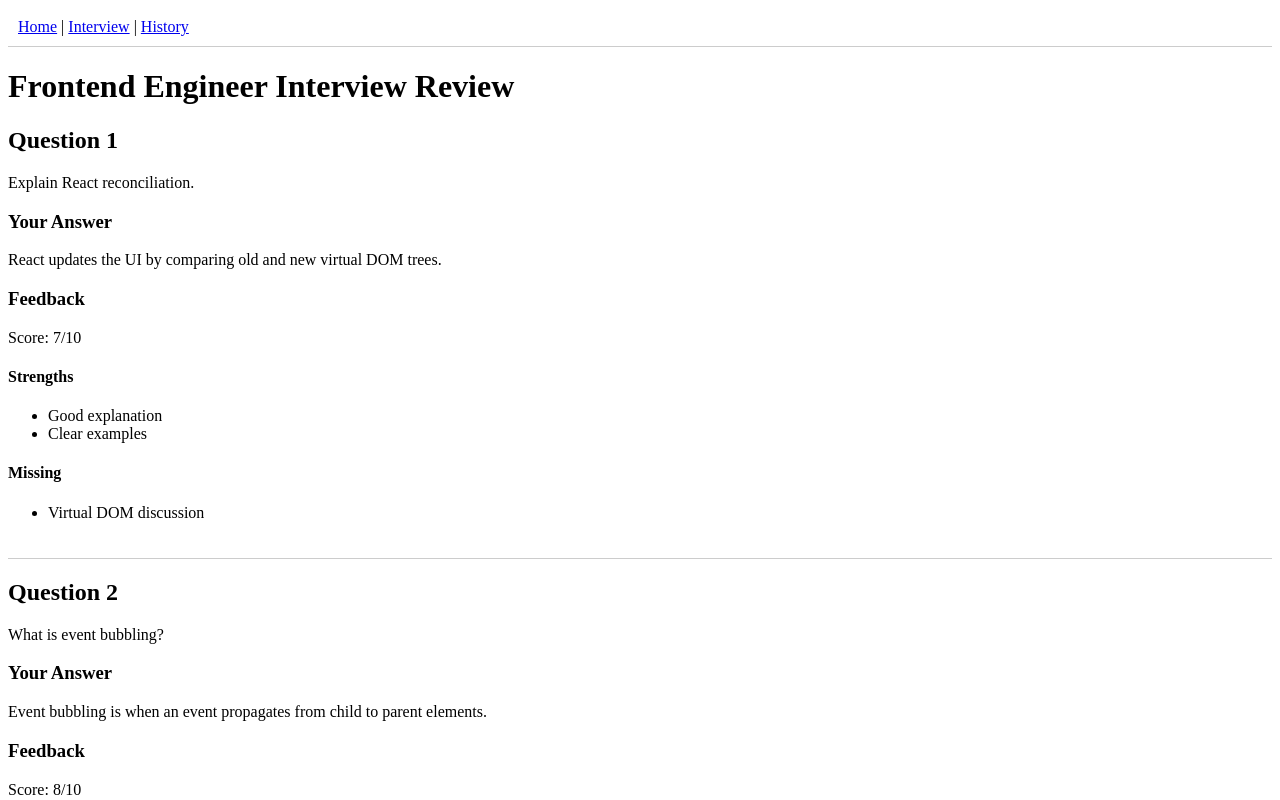
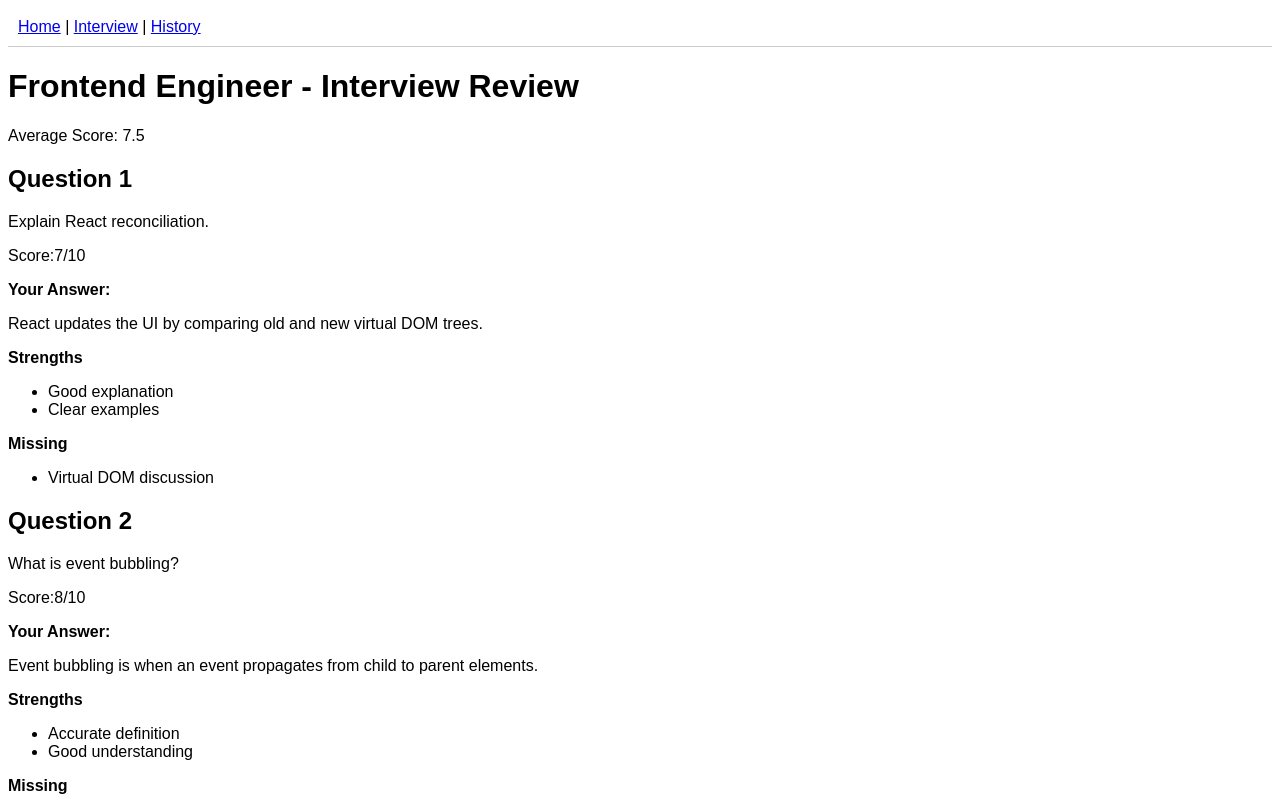
Before and after one commit to shiro1307/acemyinterview, a Next.js app: page /session/1 in a window 1280 px wide. Shown: the top 800 px of the page. Built offline with nearby package versions, Linux system fonts and the light colour scheme.

Commit message:
Created a shared types file, implemented proper typing in all files, basic flow of program and display of dummy data

```diff
--- /dev/null
+++ b/app/components/InterviewQuestions.tsx
@@ -0,0 +1,71 @@
+"use client";
+
+import { useRouter } from "next/navigation";
+import { useState } from "react";
+import QuestionForm from "./QuestionForm";
+import FeedbackList from "./FeedbackList";
+import { Question } from "@/app/types";
+
+export default function InterviewQuestions({ questions, sessionId }: { questions: Question[], sessionId: string }) {
+    const [currentIndex, setCurrentIndex] = useState(0);
+
+    const [feedbackVisible, setFeedbackVisible] = useState(false);
+
+    const question = questions[currentIndex];
+
+    const router = useRouter();
+
+    function submitQuestion() {
+        setFeedbackVisible(true)
+    }
+
+    function nextQuestion() {
+        setCurrentIndex((prev) => prev + 1)
+        setFeedbackVisible(false)
+    }
+
+    function finishInterview() {
+        router.push(`/session/${sessionId}`);
+    }
+
+    const isLastQuestion = (currentIndex === questions.length - 1);
+
+    return (
+        <div>
+
+            <QuestionForm
+                questionNumber={currentIndex + 1}
+                questionText={question.text}
+                submitQuestion={submitQuestion}
+            />
+
+            {
+                feedbackVisible &&
+                <div>
+                    <h2>Feedback</h2>
+                    <p>Score: {question.feedback.score}/10</p>
+
+                    <FeedbackList
+                        title="Strengths"
+                        items={question.feedback.strengths}
+                    />
+
+                    <FeedbackList
+                        title="Missing"
+                        items={question.feedback.missing}
+                    />
+                </div>
+            }
+
+            {
+                feedbackVisible &&
+                <button
+                    onClick={!isLastQuestion ? nextQuestion : finishInterview}
+                >
+                    {!isLastQuestion ? <>Next Question</> : <>Finish Interview</>}
+                </button>
+            }
+
+        </div>
+    );
+}
--- a/app/components/QuestionForm.tsx
+++ b/app/components/QuestionForm.tsx
@@ -1,18 +1,20 @@
 interface QuestionFormProps {
     questionNumber: number;
     questionText: string;
+    submitQuestion: () => void;
 }
 
 export default function QuestionForm({
     questionNumber,
     questionText,
+    submitQuestion
 }: QuestionFormProps) {
     return (
         <div>
             <h1>Question {questionNumber}</h1>
             <p>{questionText}</p>
             <textarea />
-            <button>Submit Answer</button>
+            <button onClick={submitQuestion}>Submit Answer</button>
         </div>
     );
 }
--- a/app/components/SessionListItem.tsx
+++ b/app/components/SessionListItem.tsx
@@ -1,15 +1,18 @@
 import Link from "next/link";
+import { Session, Question } from "@/app/types";
 
-interface SessionListItemProps {
-    id: number;
-    role: string;
-}
+export default function SessionListItem({ session }: { session: Session }) {
 
-export default function SessionListItem({ id, role }: SessionListItemProps) {
+    const averageScore =
+        session.questions.reduce(
+            (sum: number, q: Question) => sum + q.feedback.score,
+            0
+        ) / session.questions.length;
+
     return (
         <li>
-            {id} - {role}:
-            <Link href={`/session/${id}`}> Go to session {id}?</Link>
+            {session.role} (Avg. score - {averageScore}):
+            <Link href={`/session/${session.id}`}>Go to session {session.id}?</Link>
         </li>
     );
 }
--- a/app/globals.css
+++ b/app/globals.css
@@ -1 +1,26 @@
-/*@import "tailwindcss";*/
+/*
+
+@import "tailwindcss";
+
+*/
+
+body{
+    font-family: Arial, Helvetica, sans-serif;
+}
+
+button{
+    background-color: gainsboro;
+    padding: 3px;
+    margin: 5px;
+    border: 1px solid gray;
+}
+button:hover{
+    background-color: whitesmoke;
+}
+button:active{
+    background-color: rgb(175, 175, 175);
+}
+
+a{
+    text-decoration: underline;
+}
--- a/app/history/page.tsx
+++ b/app/history/page.tsx
@@ -11,7 +11,7 @@ export default function HistoryPage() {
             <ol>
                 {
                     sessions.map((session) => (
-                        <SessionListItem key={session.id} id={Number(session.id)} role={session.role} />
+                        <SessionListItem key={session.id} session={session} />
                     ))
                 }
             </ol>
--- a/app/interview/[sessionId]/page.tsx
+++ b/app/interview/[sessionId]/page.tsx
@@ -1,6 +1,5 @@
-import QuestionForm from "../../components/QuestionForm";
-import FeedbackList from "../../components/FeedbackList";
 import { sessions } from "../../data/sessions";
+import InterviewQuestions from "@/app/components/InterviewQuestions";
 
 interface InterviewSessionPageProps {
     params: Promise<{
@@ -12,7 +11,10 @@ export default async function InterviewSessionPage({
     params,
 }: InterviewSessionPageProps) {
     const { sessionId } = await params;
-    const session = sessions.find((s) => s.id === sessionId);
+
+    const session = sessions.find(
+        (s) => s.id === sessionId
+    );
 
     if (!session) {
         return <div>Session not found</div>;
@@ -22,21 +24,10 @@ export default async function InterviewSessionPage({
         <div>
             <h1>Interview Session {sessionId}</h1>
 
-            {session.questions.map((question) => (
-                <div key={question.id}>
-                    <QuestionForm questionNumber={question.id} questionText={question.text} />
-                    <div>
-                        <h2>Feedback</h2>
-                        <p>Score: {question.feedback.score}/10</p>
-                        <FeedbackList title="Strengths" items={question.feedback.strengths} />
-                        <FeedbackList title="Missing" items={question.feedback.missing} />
-                    </div>
-                </div>
-            ))}
-
-            <button>
-                Next Question
-            </button>
+            <InterviewQuestions
+                questions={session.questions}
+                sessionId={session.id}
+            />
         </div>
     );
 }
--- a/app/session/[sessionId]/page.tsx
+++ b/app/session/[sessionId]/page.tsx
@@ -6,40 +6,80 @@ interface SessionPageProps {
     }>;
 }
 
-export default async function SessionPage({ params }: SessionPageProps) {
+export default async function SessionPage({
+    params,
+}: SessionPageProps) {
     const { sessionId } = await params;
-    const session = sessions.find((s) => s.id === sessionId);
+
+    const session = sessions.find(
+        (s) => s.id === sessionId
+    );
 
     if (!session) {
         return <div>Session not found</div>;
     }
 
+    const averageScore =
+        session.questions.reduce(
+            (sum, q) => sum + q.feedback.score,
+            0
+        ) / session.questions.length;
+
     return (
         <div>
-            <h1>{session.role} Interview Review</h1>
+            <h1>{session.role} - Interview Review</h1>
+
+            <p>
+                Average Score: {averageScore.toFixed(1)}
+            </p>
 
             {session.questions.map((question) => (
-                <div key={question.id} style={{ marginBottom: "20px", borderBottom: "1px solid #ccc", paddingBottom: "20px" }}>
-                    <h2>Question {question.id}</h2>
+                <div key={question.id}>
+                    <h2>
+                        Question {question.id}
+                    </h2>
+
                     <p>{question.text}</p>
 
-                    <h3>Your Answer</h3>
+                    <p>
+                        Score:
+                        {question.feedback.score}/10
+                    </p>
+
+                    <p>
+                        <strong>Your Answer:</strong>
+                    </p>
+
                     <p>{question.answer}</p>
 
-                    <h3>Feedback</h3>
-                    <p>Score: {question.feedback.score}/10</p>
-                    <h4>Strengths</h4>
+                    <p>
+                        <strong>Strengths</strong>
+                    </p>
+
                     <ul>
-                        {question.feedback.strengths.map((strength, idx) => (
-                            <li key={idx}>{strength}</li>
-                        ))}
+                        {question.feedback.strengths.map(
+                            (strength) => (
+                                <li key={strength}>
+                                    {strength}
+                                </li>
+                            )
+                        )}
                     </ul>
-                    <h4>Missing</h4>
+
+                    <p>
+                        <strong>Missing</strong>
+                    </p>
+
                     <ul>
-                        {question.feedback.missing.map((missing, idx) => (
-                            <li key={idx}>{missing}</li>
-                        ))}
+                        {question.feedback.missing.map(
+                            (item) => (
+                                <li key={item}>
+                                    {item}
+                                </li>
+                            )
+                        )}
                     </ul>
+
                 </div>
             ))}
         </div>
--- /dev/null
+++ b/app/types/index.ts
@@ -0,0 +1,21 @@
+export type Question = {
+    id: number;
+    text: string;
+    answer: string;
+    feedback: {
+        score: number;
+        strengths: string[];
+        missing: string[];
+    };
+};
+
+export type Session = {
+    id: string;
+    role: string;
+    questions: Question[];
+};
+
+export type Role = {
+    id: string;
+    name: string;
+};
```
